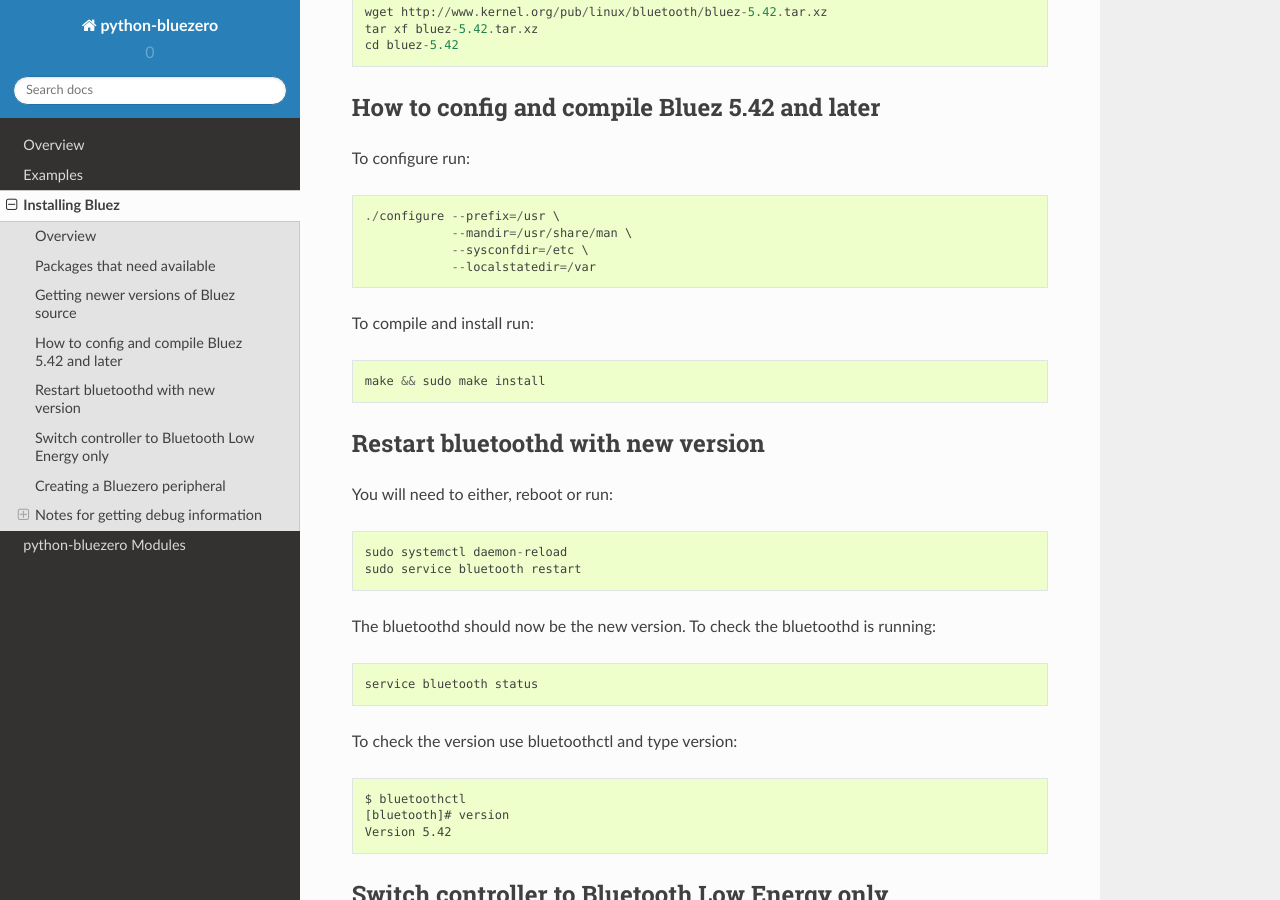
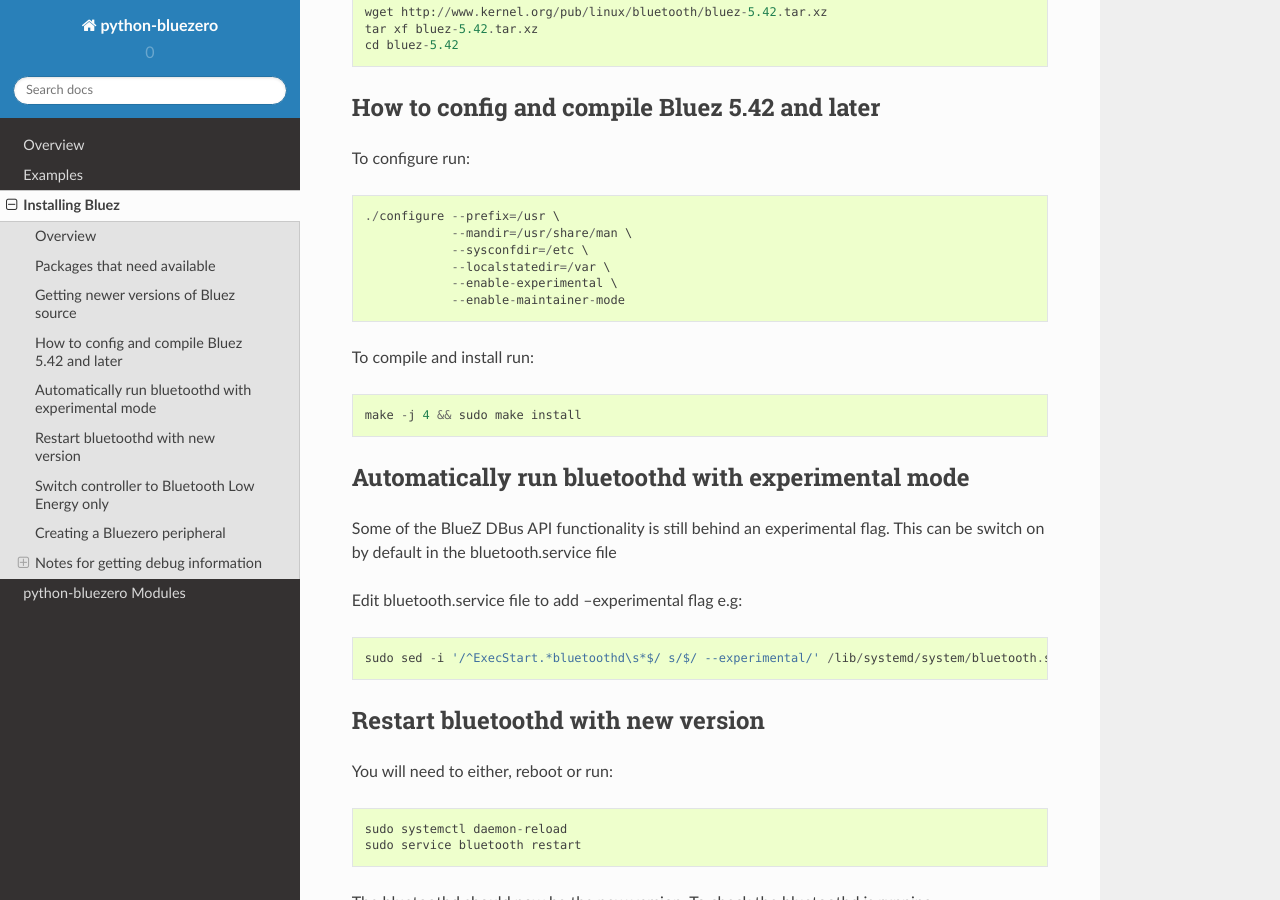
Before and after one commit to ukBaz/python-bluezero, a Sphinx documentation site: the page built from docs/install_bluez.rst, in a window 1280 px wide and 900 px high, scrolled down 1341 px. Built offline with Sphinx 7.4.7 and the Read the Docs theme 2.0.0, drawn with Linux system fonts in a browser that asks for light colours.

Commit message:
Document experimental switch
Not all BlueZ DBus API features are out from behind the experimental
flags so documenting this again

```diff
--- a/docs/install_bluez.rst
+++ b/docs/install_bluez.rst
@@ -69,11 +69,22 @@ To configure run::
     ./configure --prefix=/usr \
                 --mandir=/usr/share/man \
                 --sysconfdir=/etc \
-                --localstatedir=/var
+                --localstatedir=/var \
+                --enable-experimental \
+                --enable-maintainer-mode
 
 To compile and install run::
 
-    make && sudo make install
+    make -j 4 && sudo make install
+
+Automatically run bluetoothd with experimental mode
+---------------------------------------------------
+Some of the BlueZ DBus API functionality is still behind an experimental flag.
+This can be switch on by default in the bluetooth.service file
+
+Edit bluetooth.service file to add --experimental flag e.g::
+
+    sudo sed -i '/^ExecStart.*bluetoothd\s*$/ s/$/ --experimental/' /lib/systemd/system/bluetooth.service
 
 Restart bluetoothd with new version
 -----------------------------------
```
